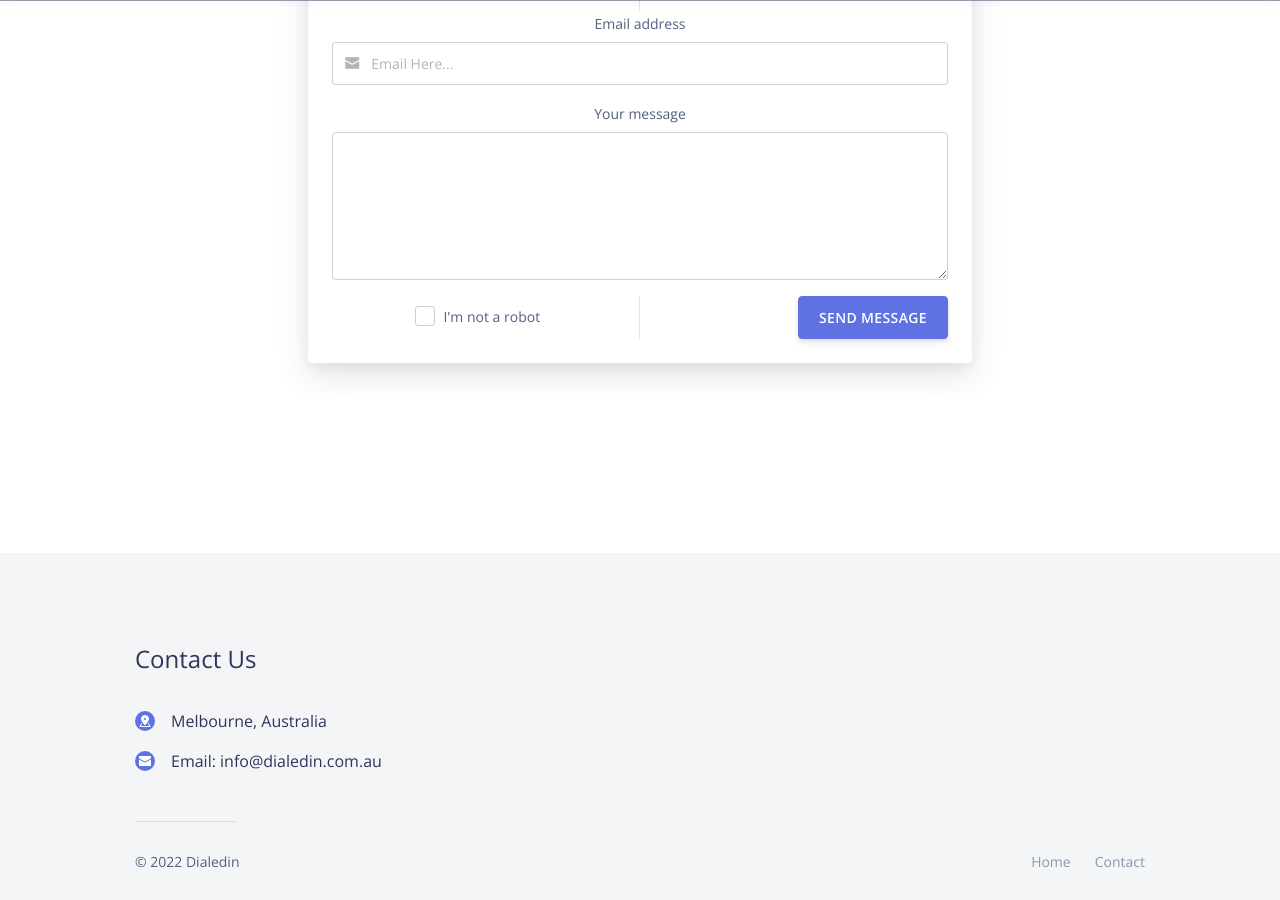
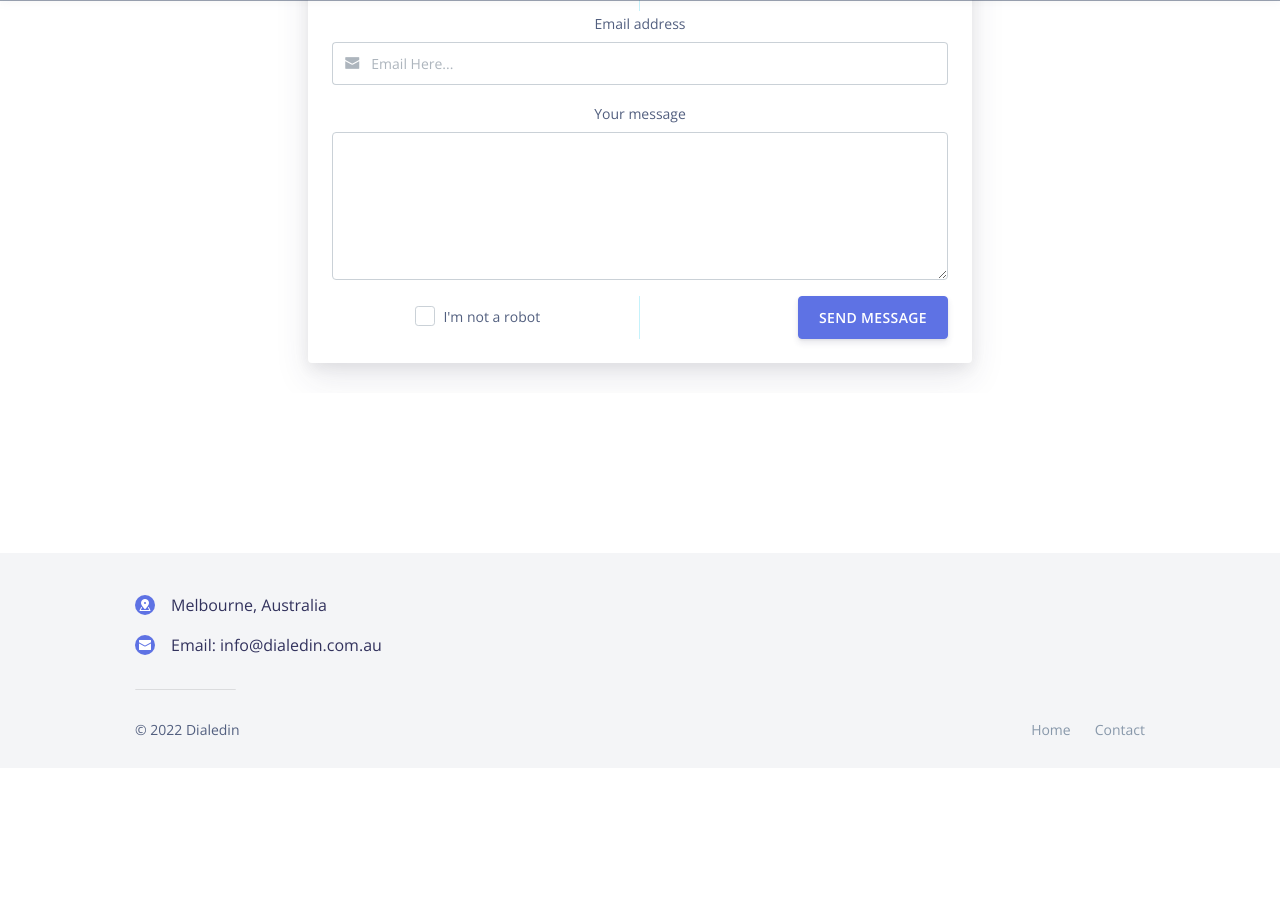
Before and after one commit to DialedIn-Aus/dialedin-aus.github.io, a Jekyll site: the page built from docs/index.html, in a window 1280 px wide and 900 px high, scrolled down 4530 px. Built offline with Jekyll 4.4.1, drawn with Linux system fonts in a browser that asks for light colours; nearby versions of some CDN libraries; after the commit the page ends 5298 px from its top, so only the background shows below that.

Commit message:
Home: compact footer

```diff
--- a/docs/_data/settings.yml
+++ b/docs/_data/settings.yml
@@ -64,7 +64,7 @@ menu_settings:
     #   url: '/about'
 
 footer_settings:
-  footer_tagline: Contact Us
+  footer_tagline:
 
 contact_settings:
   form_action: 'https://formspree.io/f/mwkyjpkd'
--- a/docs/_includes/footer.html
+++ b/docs/_includes/footer.html
@@ -2,10 +2,10 @@
   <div class="container">
     <div class="row row-grid align-items-center mb-2 mt-2">
       <div class="col-lg-6 text-lg-left">
-        <ul class="list-unstyled mt-5">
-          <li class="py-2">
+        <ul class="list-unstyled mt-0">
+          <!-- <li class="py-2">
             <h4 class="mb-3 font-weight-light">{{ site.data.settings.footer_settings.footer_tagline }}</h4>
-          </li>
+          </li> -->
           <li class="py-2">
             <div class="d-flex align-items-center">
               <div>
@@ -37,7 +37,7 @@
       </div>
 
     </div>
-    <hr>
+    <hr class="mt-0">
     <div class="row align-items-center justify-content-md-between">
       <div class="col-md-6">
         <div class="copyright">
```
